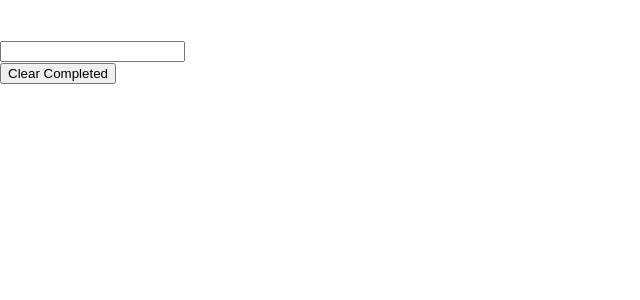
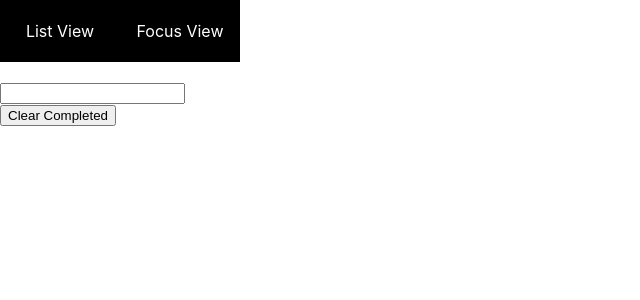
Before and after one commit to FrancoTr/react-ts-midtodolist, a React (Create React App) app: page / in a window 1280 px wide. Shown: the top 300 px of the page, without its empty margins (0-640 px from the left). Built offline with nearby package versions, Linux system fonts and the light colour scheme.

Commit message:
Add active class that highlights navbar buttons when active

```diff
--- a/src/App.tsx
+++ b/src/App.tsx
@@ -7,11 +7,23 @@ import useLocalStorage from "./hooks/use-local-storage";
 import TaskContext from "./contexts/task-store";
 import styled from "styled-components";
 
+const Nav = styled.nav`
+  display: flex;
+`;
+
 const TabButton = styled(NavLink)`
+  align-items: center;
   width: 120px;
+  background: #000;
   color: #fff;
+  display: flex;
   height: 62px;
+  justify-content: center;
+  text-decoration: none;
   width: 120px;
+
+  &.active {
+  }
 `;
 
 function App() {
@@ -20,10 +32,14 @@ function App() {
   return (
     <BrowserRouter>
       <TaskContext.Provider value={[tasks, setTasks]}>
-        <nav>
-          <TabButton to='/'>List View</TabButton>
-          <TabButton to='/focus'>Focus View</TabButton>
-        </nav>
+        <Nav>
+          <TabButton to='/' className={({ isActive }) => (isActive ? "active" : "")}>
+            List View
+          </TabButton>
+          <TabButton to='/focus' className={({ isActive }) => (isActive ? "active" : "")}>
+            Focus View
+          </TabButton>
+        </Nav>
         <br />
         <Routes>
           <Route path='/' element={<ListScreen />} />
```
